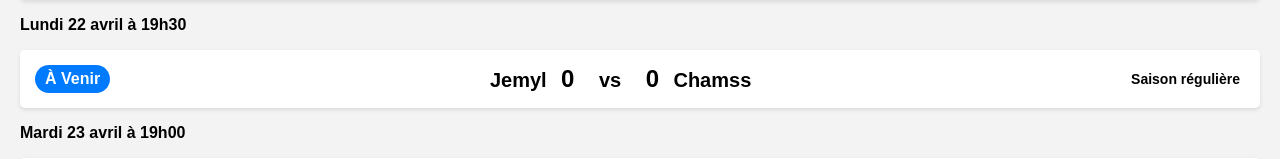
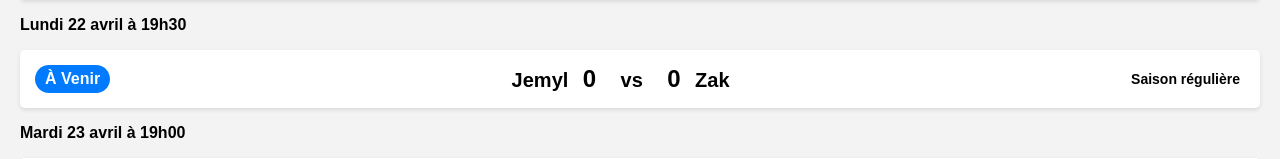
Before and after one commit to Zakou69/tournoiR6.github.io, a plain HTML site: page index.html in a window 1280 px wide. Shown: the part 180-339 px from the top of the page. Drawn offline with Linux system fonts and the light colour scheme.

Commit message:
Update index.html

```diff
--- a/index.html
+++ b/index.html
@@ -133,7 +133,7 @@
                         <span class="score">0</span>
                         <span class="vs">vs</span>
                         <span class="score">0</span>
-                        <span class="team2">Chamss</span>
+                        <span class="team2">Zak</span>
 
                     </div>
 
```
